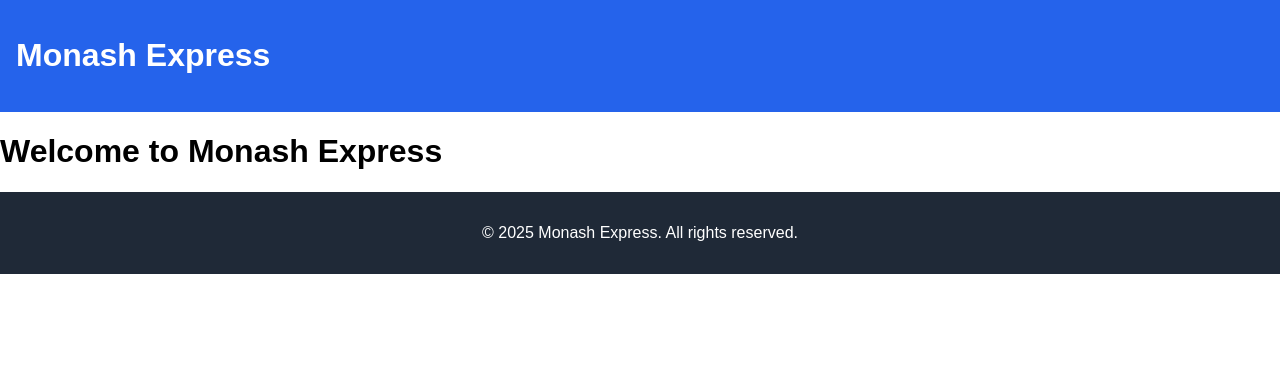
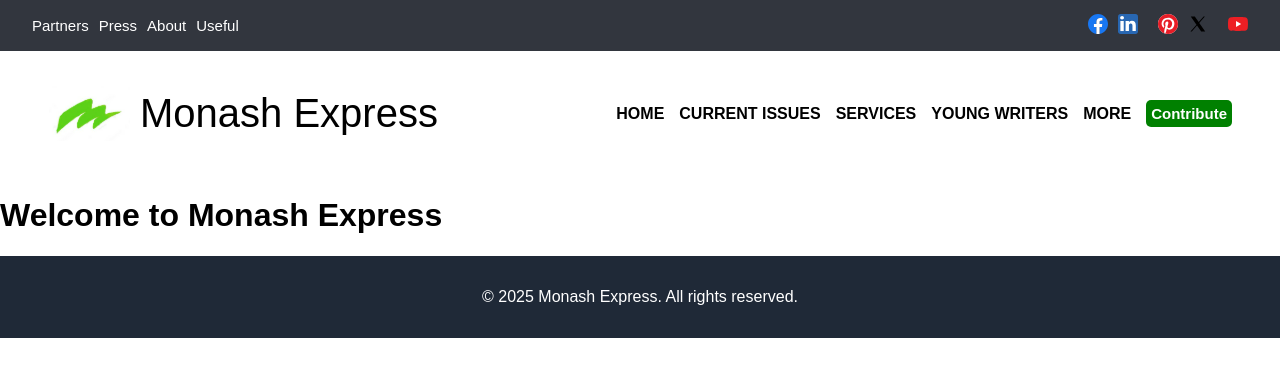
Before and after one commit to YoMoM829/Monash-Express, a plain HTML site: page index.html in a window 1280 px wide. Drawn offline with Linux system fonts and the light colour scheme.

Commit message:
Updated header

```diff
--- a/src/CSS/style.css
+++ b/src/CSS/style.css
@@ -4,9 +4,8 @@ body {
 }
 
 header {
-  background-color: #2563eb; /* same as Tailwind bg-blue-600 */
-  color: white;
-  padding: 1rem;
+  display: flex;
+  flex-direction: column;
 }
 
 footer {
--- a/src/HTML/Pages/header.html
+++ b/src/HTML/Pages/header.html
@@ -1,3 +1,52 @@
 <header>
-  <h1>Monash Express</h1>
+  <div style="display: flex; align-items: center; justify-content: space-between;
+    background-color: #32363e; padding: 2px 2rem; color: white">
+    <div style="display: flex; column-gap: 10px;">
+      <a>
+        <p style="font-size: 15px;">Partners</p>
+      </a>
+      <a>
+        <p style="font-size: 15px;">Press</p>
+      </a>
+      <a>
+        <p style="font-size: 15px;">About</p>
+      </a>
+      <a>
+        <p style="font-size: 15px;">Useful</p>
+      </a>
+    </div>
+    <div style="display: flex; column-gap: 10px;">
+      <a href="https://facebook.com">
+        <img src="../../../Images/Facebook.svg" width="20" height="20">
+      </a>
+      <a href="https://facebook.com">
+        <img src="../../../Images/LinkedIn.svg" width="20" height="20">
+      </a>
+      <a href="https://facebook.com"></a>
+        <img src="../../../Images/Pintrest.svg" width="20" height="20">
+      </a>
+      <a href="https://facebook.com">
+        <img src="../../../Images/X.svg" width="20" height="20">
+      </a>
+      <a href="https://facebook.com"></a>
+        <img src="../../../Images/YouTube.svg" width="20" height="20">
+      </a>
+    </div>
+  </div>
+  <div style="display: flex; align-items: center; justify-content: space-between; padding: 0px 3rem;">
+    <div>
+      <a style="display: flex; align-items: center; column-gap: 10px">
+        <img src="../../../Images/MonashExpress.png">
+        <p style="font-size: 40px;">Monash Express</p>
+      </a>
+    </div>
+    <div style="display: flex; column-gap: 15px; font-weight: 550; align-items: center;">
+      <a>HOME</a>
+      <a>CURRENT ISSUES</a>
+      <a>SERVICES</a>
+      <a>YOUNG WRITERS</a>
+      <a>MORE</a>
+      <button style="background-color: green; border: none; border-radius: 5px; font-size: 15px; font-weight: 600; color: white; padding: 5px;">Contribute</button>
+    </div>
+  </div>
 </header>
```
Also changed, not shown: Images/Facebook.svg (added), Images/LinkedIn.svg (added), Images/MonashExpress.png (added), Images/Pintrest.svg (added), Images/X.svg (added), Images/YouTube.svg (added).
